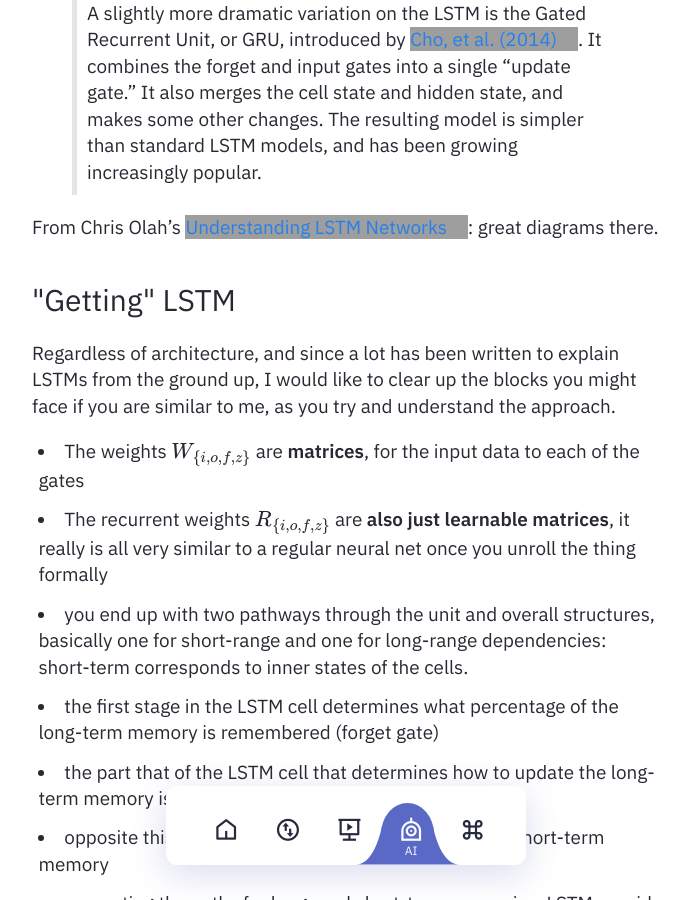
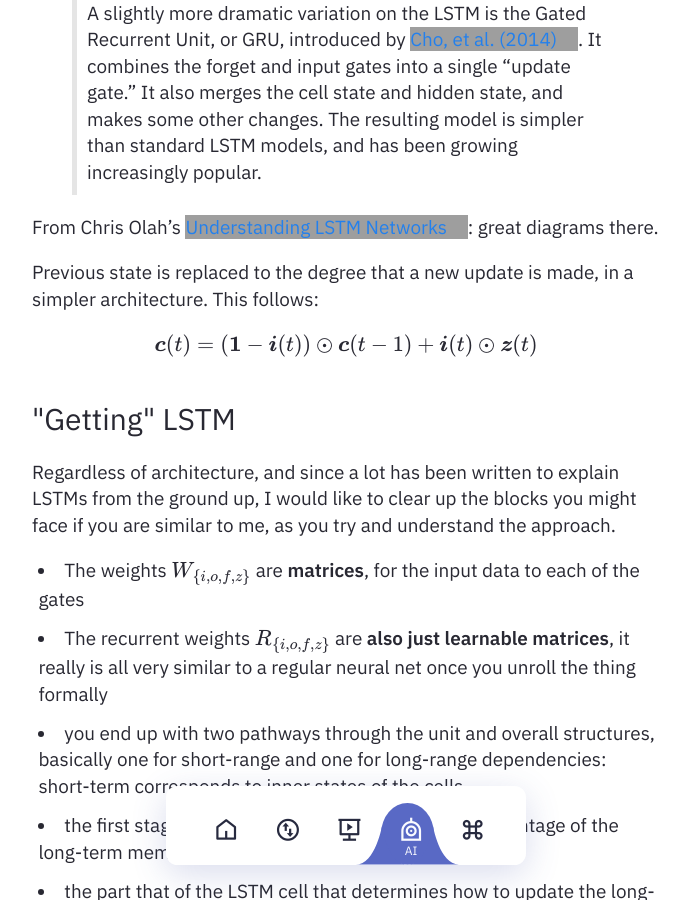
Before and after one commit to heseltime/heseltime.github.io, a Jekyll site: the page built from pages/rDai.md, in a window 1280 px wide and 900 px high, scrolled down 20083 px, cut to the strip 0-900 px from the top of the window. Shown: the whole strip, without its empty margins (294-982 px from the left). Built offline with Jekyll 4.4.1, drawn with Linux system fonts in a browser that asks for light colours; grey boxes are pictures that could not be loaded.

Commit message:
Formulate GRU Mathematically

```diff
--- a/pages/rDai.md
+++ b/pages/rDai.md
@@ -482,6 +482,14 @@ Figure from K. Greff, R.K. Srivastava, J. Koutnik, B.R. Steunebrink, J. Schmidhu
 
 From Chris Olah’s [Understanding LSTM Networks](https://colah.github.io/posts/2015-08-Understanding-LSTMs/): great diagrams there.
 
+Previous state is replaced to the degree that a new update is made, in a simpler architecture. This follows:
+
+$$
+
+\boldsymbol{c}(t)=(\mathbf{1}-\boldsymbol{i}(t)) \odot \boldsymbol{c}(t-1)+\boldsymbol{i}(t) \odot \boldsymbol{z}(t)
+
+$$
+
 ### "Getting" LSTM
 
 Regardless of architecture, and since a lot has been written to explain LSTMs from the ground up, I would like to clear up the blocks you might face if you are similar to me, as you try and understand the approach.
```
